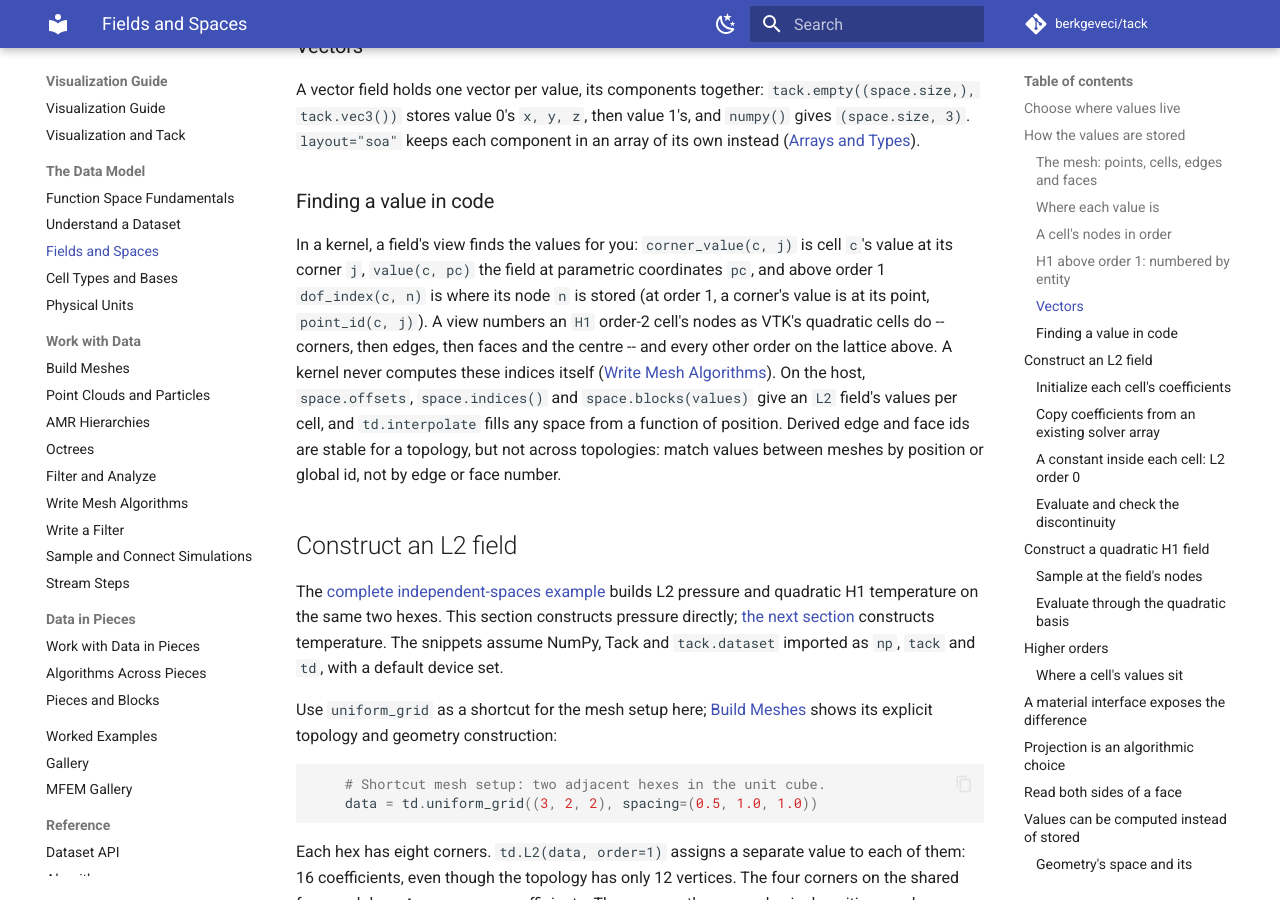
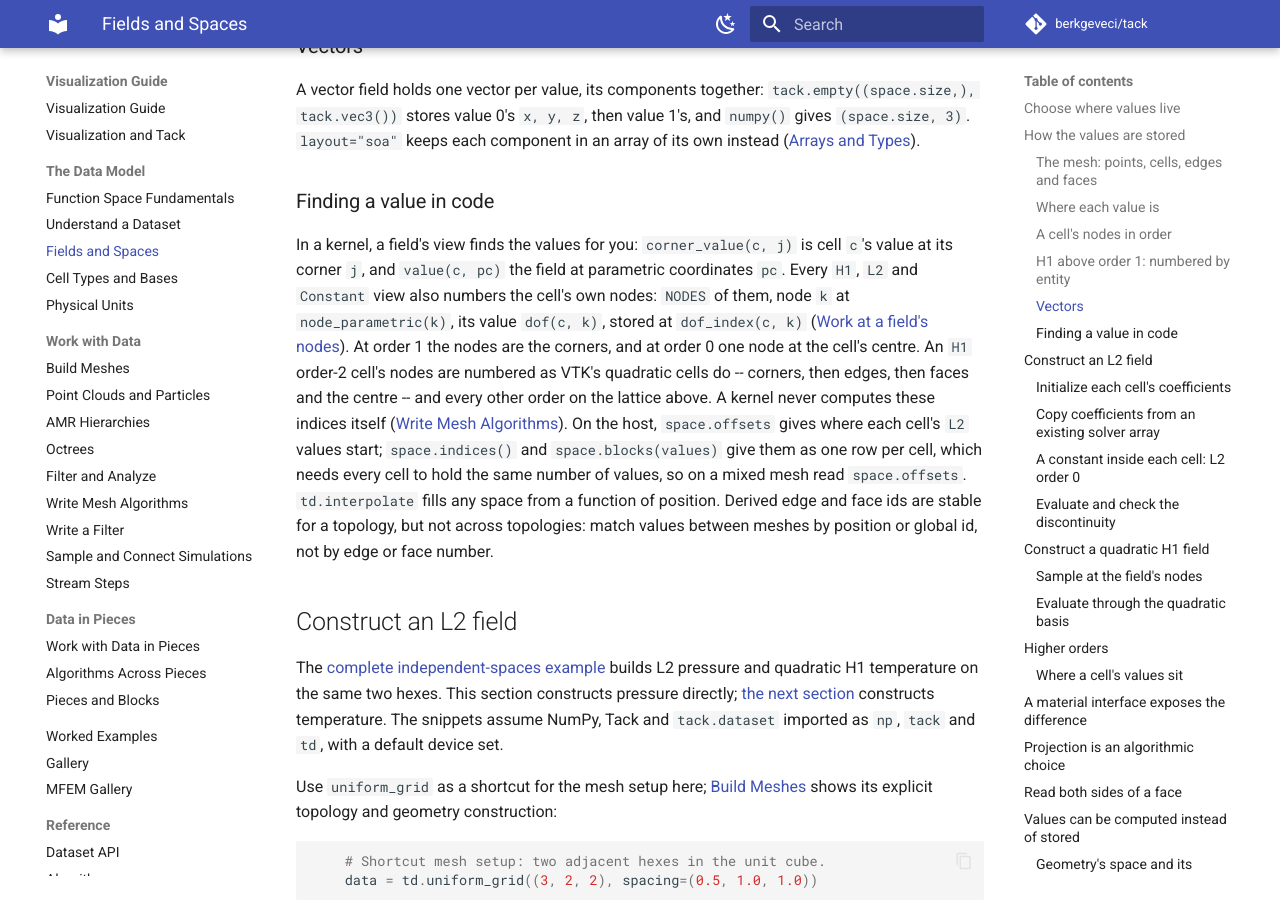
Before and after one commit to berkgeveci/tack, an MkDocs documentation site: the page built from docs/vis-guide/03-fields-and-spaces.md, in a window 1280 px wide and 900 px high, scrolled down 5593 px. Built offline with MkDocs 1.6.1 and Material for MkDocs 9.7.7, drawn with Linux system fonts in a browser that asks for light colours; comment, search, counter and statistics services are not loaded; the version menu is left out.

Commit message:
Docs: Finding a value in code names every view's nodes (NODES, node_parametric, dof_index at every order), and that indices() and blocks() need one value count per cell

```diff
--- a/docs/vis-guide/03-fields-and-spaces.md
+++ b/docs/vis-guide/03-fields-and-spaces.md
@@ -220,17 +220,22 @@ component in an array of its own instead
 ### Finding a value in code
 
 In a kernel, a field's view finds the values for you: `corner_value(c, j)`
-is cell `c`'s value at its corner `j`, `value(c, pc)` the field at parametric
-coordinates `pc`, and above order 1 `dof_index(c, n)` is where its node `n` is
-stored (at order 1, a corner's value is at its point, `point_id(c, j)`). A
-view numbers an `H1` order-2 cell's nodes as VTK's quadratic cells do --
-corners, then edges, then faces and the centre -- and every other order on
-the lattice above. A kernel never computes these indices itself ([Write Mesh Algorithms](05-mesh-kernels.md)). On the host,
-`space.offsets`, `space.indices()` and `space.blocks(values)` give an `L2`
-field's values per cell, and `td.interpolate` fills any space from a function
-of position. Derived edge and face ids are stable for a topology, but not
-across topologies: match values between meshes by position or global id, not
-by edge or face number.
+is cell `c`'s value at its corner `j`, and `value(c, pc)` the field at
+parametric coordinates `pc`. Every `H1`, `L2` and `Constant` view also numbers
+the cell's own nodes: `NODES` of them, node `k` at `node_parametric(k)`, its
+value `dof(c, k)`, stored at `dof_index(c, k)`
+([Work at a field's nodes](05-mesh-kernels.md#work-at-a-fields-nodes)). At
+order 1 the nodes are the corners, and at order 0 one node at the cell's
+centre. An `H1` order-2 cell's nodes are numbered as VTK's quadratic cells
+do -- corners, then edges, then faces and the centre -- and every other order
+on the lattice above. A kernel never computes these indices itself
+([Write Mesh Algorithms](05-mesh-kernels.md)). On the host, `space.offsets`
+gives where each cell's `L2` values start; `space.indices()` and
+`space.blocks(values)` give them as one row per cell, which needs every cell
+to hold the same number of values, so on a mixed mesh read `space.offsets`.
+`td.interpolate` fills any space from a function of position. Derived edge and
+face ids are stable for a topology, but not across topologies: match values
+between meshes by position or global id, not by edge or face number.
 
 ## Construct an L2 field
 
```
